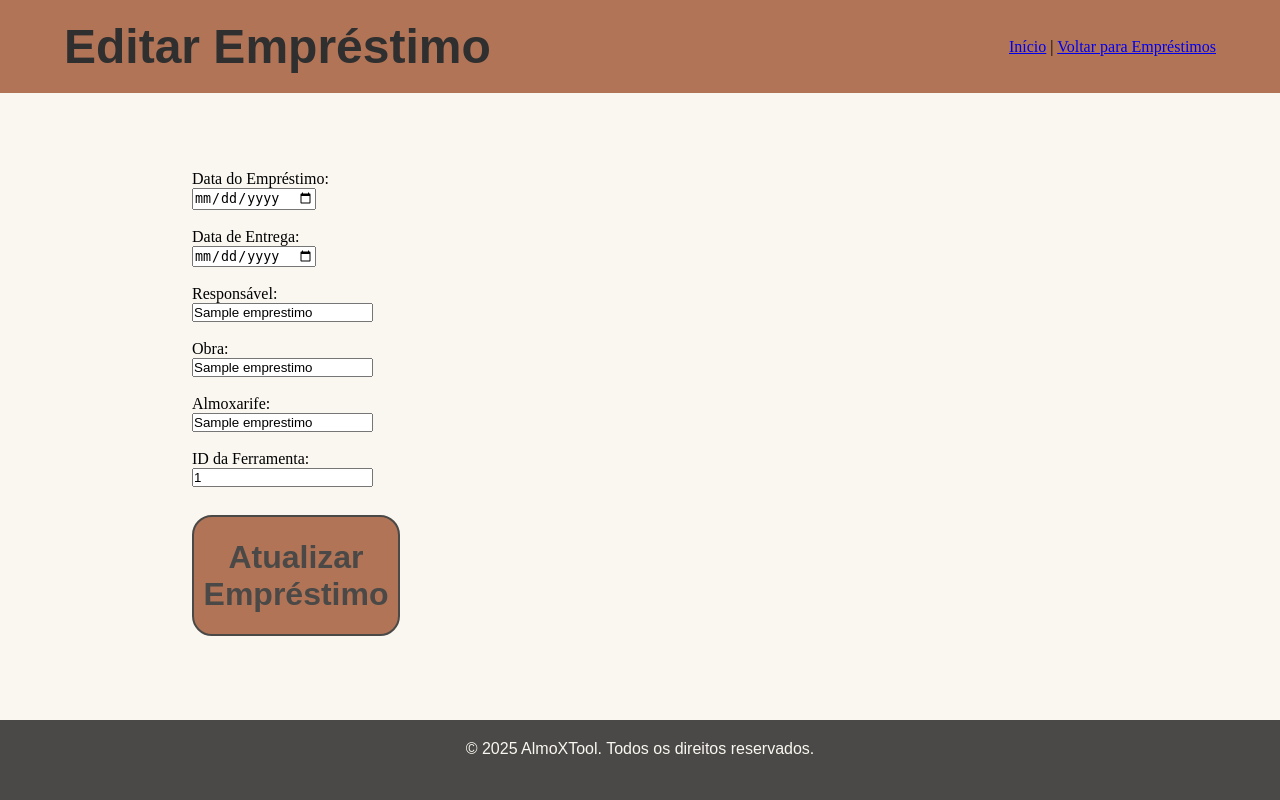
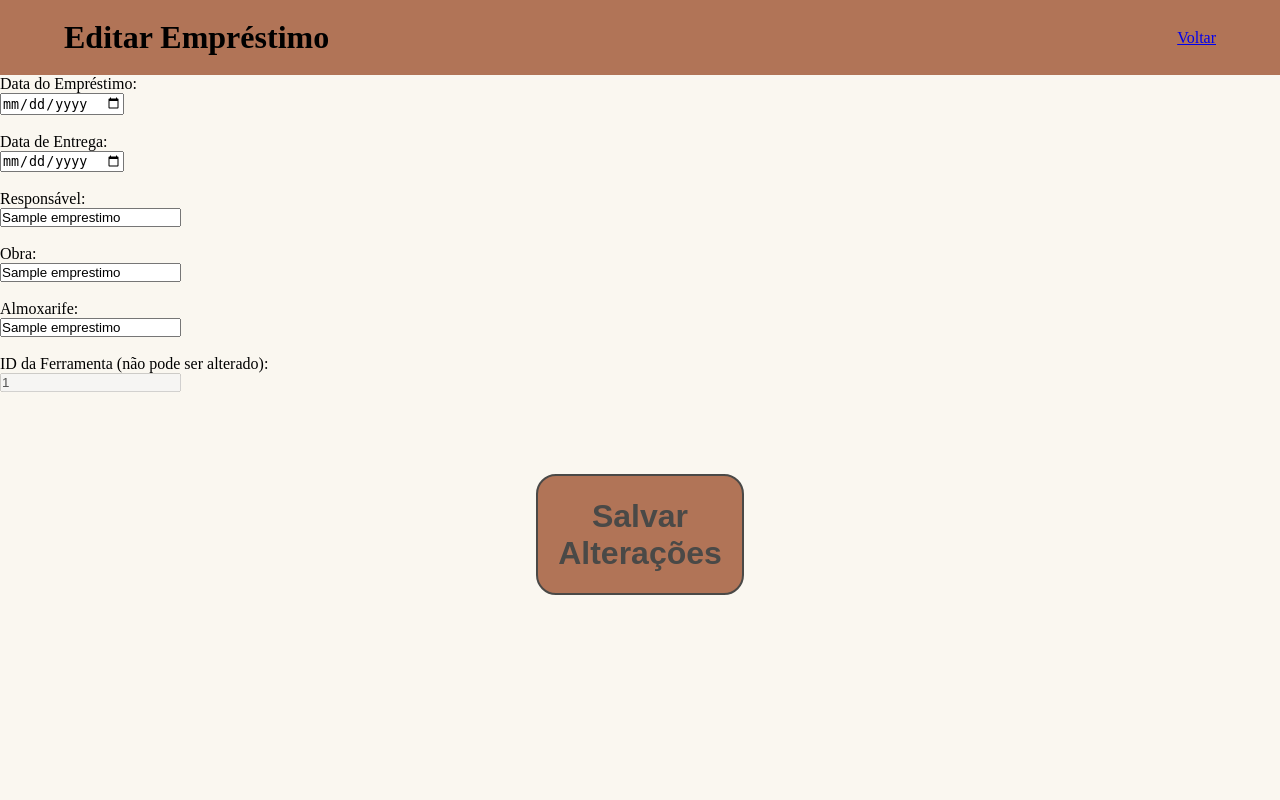
Before and after one commit to Alex-Olv/Almoxarifado, a Flask app: page /editar_emprestimo/1 in a window 1280 px wide. Run offline with Flask 3, Linux system fonts and the light colour scheme; tables that the repository leaves empty or names only in its code hold one stand-in row (values such as "Sample post").

Commit message:
corigi um erro do botão de emprestimos

```diff
--- a/app.py
+++ b/app.py
@@ -145,11 +145,18 @@ def cadastrar_emprestimo():
 def editar_emprestimo(id):
     conexao = conectar()
     cursor = conexao.cursor()
-    cursor.execute("SELECT * FROM tb_emprestimo WHERE id = %s", (id,))
-    emprestimos = cursor.fetchone()
+    cursor.execute("""
+        SELECT e.id, e.dt_emprestimo, e.dt_entrega, e.nome_responsavel,
+               e.nome_obra, e.nome_almoxarife, f.nome, e.id_ferramenta
+        FROM tb_emprestimo e
+        JOIN tb_ferramentas f ON e.id_ferramenta = f.id
+        WHERE e.id = %s
+    """, (id,))
+    emprestimo = cursor.fetchone()
     cursor.close()
     conexao.close()
-    return render_template('editar_emprestimo.html', emprestimo=emprestimos)
+    return render_template('editar_emprestimo.html', emprestimo=emprestimo)
+
 
 @app.route('/atualizar/<int:id>', methods=['POST'])
 def atualizar_emprestimo(id):
--- a/templates/editar_emprestimo.html
+++ b/templates/editar_emprestimo.html
@@ -1,46 +1,44 @@
 <!DOCTYPE html>
 <html lang="pt-br">
 <head>
-    <meta charset="UTF-8">
-    <meta name="viewport" content="width=device-width, initial-scale=1.0">
+    <meta charset="UTF-8" />
+    <meta name="viewport" content="width=device-width, initial-scale=1" />
     <title>Editar Empréstimo</title>
-    <link rel="stylesheet" href="{{ url_for('static', filename='css/style.css') }}">
+    <link rel="stylesheet" href="{{ url_for('static', filename='css/style.css') }}" />
 </head>
 <body>
     <header class="cabecalho">
-        <h1 class="titulo_cabecalho">Editar Empréstimo</h1>
+        <h1>Editar Empréstimo</h1>
         <nav>
-            <a href="/">Início</a> |
-            <a href="/emprestimo">Voltar para Empréstimos</a>
+            <a href="{{ url_for('emprestimo') }}">Voltar</a>
         </nav>
     </header>
 
-    <main class="conteudo_principal">
-        <form action="/atualizar/{{ emprestimo[0] }}" method="POST">
-            <label>Data do Empréstimo:</label><br>
-            <input type="date" name="dt_emprestimo" value="{{ emprestimo[1] }}" required><br><br>
+    <main>
+        <form action="{{ url_for('atualizar_emprestimo', id=emprestimo[0]) }}" method="POST">
 
-            <label>Data de Entrega:</label><br>
-            <input type="date" name="dt_entrega" value="{{ emprestimo[2] }}" required><br><br>
+            <label>Data do Empréstimo:</label><br />
+            <input type="date" name="dt_emprestimo" value="{{ emprestimo[1] }}" required /><br /><br />
 
-            <label>Responsável:</label><br>
-            <input type="text" name="nome_responsavel" value="{{ emprestimo[3] }}" required><br><br>
+            <label>Data de Entrega:</label><br />
+            <input type="date" name="dt_entrega" value="{{ emprestimo[2] }}" required /><br /><br />
 
-            <label>Obra:</label><br>
-            <input type="text" name="nome_obra" value="{{ emprestimo[4] }}" required><br><br>
+            <label>Responsável:</label><br />
+            <input type="text" name="nome_responsavel" value="{{ emprestimo[3] }}" required /><br /><br />
 
-            <label>Almoxarife:</label><br>
-            <input type="text" name="nome_almoxarife" value="{{ emprestimo[5] }}" required><br><br>
+            <label>Obra:</label><br />
+            <input type="text" name="nome_obra" value="{{ emprestimo[4] }}" required /><br /><br />
 
-            <label>ID da Ferramenta:</label><br>
-            <input type="number" name="id_ferramenta" value="{{ emprestimo[6] }}" required><br><br>
+            <label>Almoxarife:</label><br />
+            <input type="text" name="nome_almoxarife" value="{{ emprestimo[5] }}" required /><br /><br />
 
-            <button type="submit" class="botao_principal">Atualizar Empréstimo</button>
+            <label>ID da Ferramenta (não pode ser alterado):</label><br />
+            <input type="text" value="{{ emprestimo[7] }}" disabled /><br /><br />
+
+            <input type="hidden" name="id_ferramenta" value="{{ emprestimo[7] }}" />
+
+            <button type="submit" class="botao_principal">Salvar Alterações</button>
         </form>
     </main>
-
-    <footer class="rodape">
-        <p>© 2025 AlmoXTool. Todos os direitos reservados.</p>
-    </footer>
 </body>
 </html>
```
